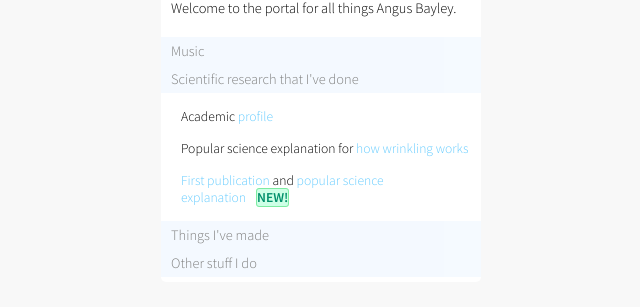
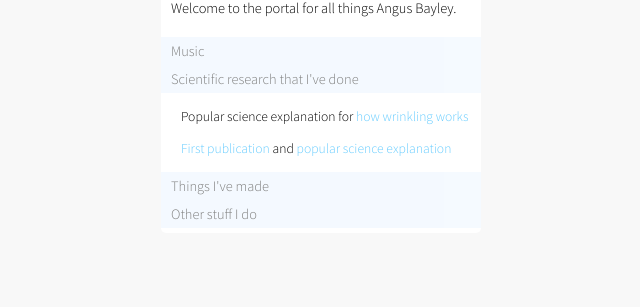
Before and after one commit to angusbayley/personal-website, a plain HTML site: page index.html in a window 1280 px wide. Both pictures are taken after a click on the element "Scientific research that I've done". Shown: the part 219-526 px from the top of the page, without its empty margins (319-959 px from the left). Drawn offline with nearby package versions, Linux system fonts and the light colour scheme.

Commit message:
remove out of date stuff

```diff
--- a/index.html
+++ b/index.html
@@ -33,13 +33,12 @@
 			</div>
 			<div class="header">Scientific research that I've done</div>
 			<div class="dropdown">
-				<p>Academic <a href="http://www3.imperial.ac.uk/polymersandmicrofluidics/people/angus">profile</a></p>
 				<p>Popular science explanation for <a href="wrinkling/index.html">how wrinkling works</a></p>
-				<p><a href="http://pubs.rsc.org/en/content/articlelanding/2013/sm/c3sm52766b#!divAbstract">First publication</a> and <a href="https://medium.com/p/9739ef5dc7fc">popular science explanation</a></a><span class="new">NEW!</span></p>
+				<p><a href="http://pubs.rsc.org/en/content/articlelanding/2013/sm/c3sm52766b#!divAbstract">First publication</a> and <a href="https://medium.com/p/9739ef5dc7fc">popular science explanation</a></p>
 			</div>
 			<div class="header">Things I've made</div>
 			<div class="dropdown">
-				<p><a href="grc/grc.html">Gear Ratio Calculator</a><span class="new">NEW!</span></p>
+				<p><a href="grc/grc.html">Gear Ratio Calculator</a></p>
 				<p><a href="wrinkling canvas/wrinkles.html">Wrinkling canvas experiment</a></p>
 				<p>Second JS clock: <a href="mathsClock/ClockV3index.html">Maths Clock</a></p>
 				<p>First JS clock: <a href="clockV2.html">Dot Clock</a></p>
```
